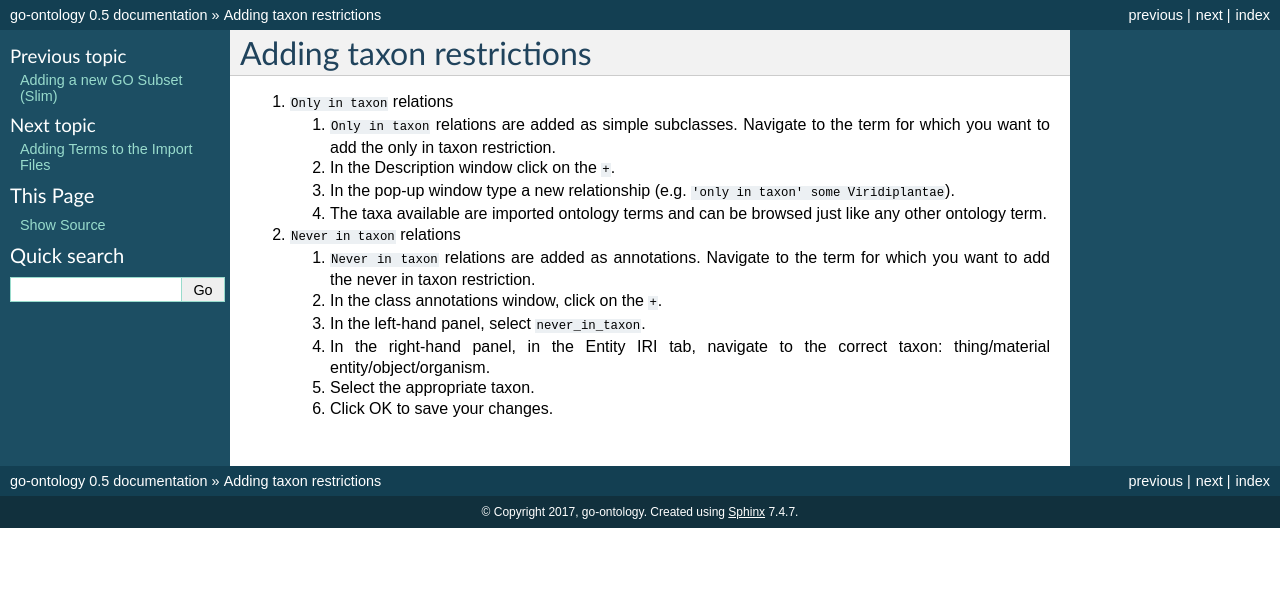
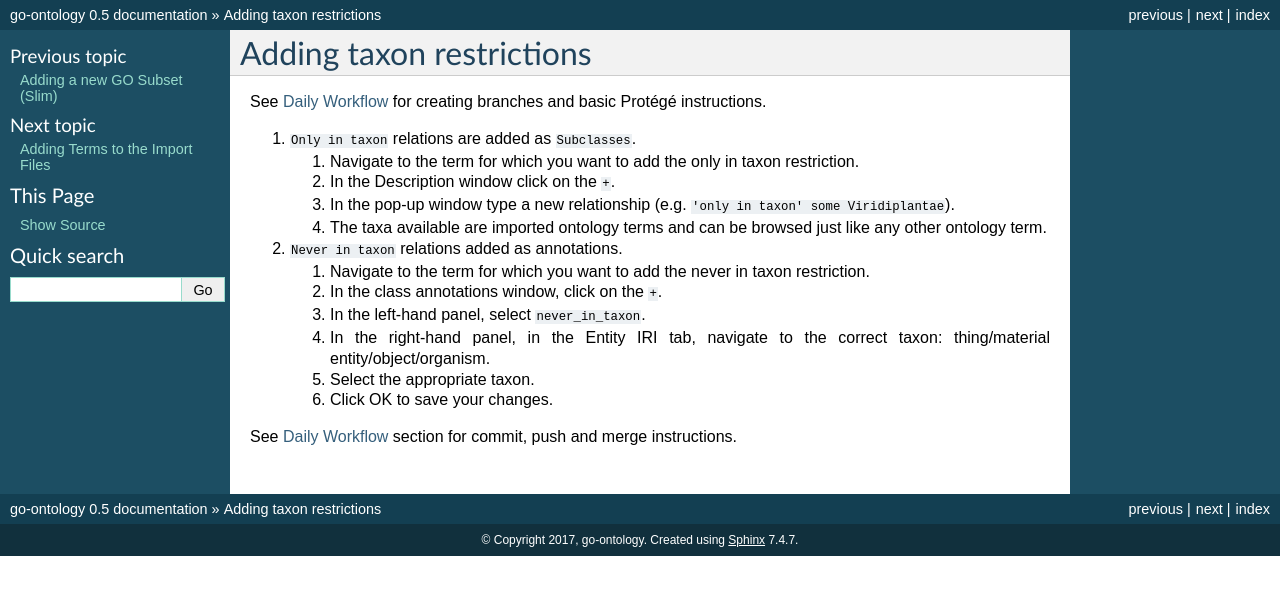
Before and after one commit to geneontology/go-ontology, a Sphinx documentation site: the page built from docs/TaxonRestriction.md, in a window 1280 px wide. Shown: the top 595 px of the page. Built offline with Sphinx 7.4.7, drawn with Linux system fonts in a browser that asks for light colours.

Commit message:
Update TaxonRestriction.md

````diff
--- a/docs/TaxonRestriction.md
+++ b/docs/TaxonRestriction.md
@@ -1,15 +1,19 @@
 # Adding taxon restrictions
+See [Daily Workflow](http://go-ontology.readthedocs.io/en/latest/Installgit.html#daily-workflow-updating-with-git-pull) for creating branches and basic Protégé instructions.
 
-1. ```Only in taxon``` relations
-   1.	```Only in taxon``` relations are added as simple subclasses. Navigate to the term for which you want to add the only in taxon restriction.
+1. ```Only in taxon``` relations are added as ```Subclasses```.
+   1.	Navigate to the term for which you want to add the only in taxon restriction.
    2.	In the Description window click on the ```+```.
    3.	In the pop-up window type a new relationship (e.g. ```'only in taxon' some Viridiplantae```).
    4.	The taxa available are imported ontology terms and can be browsed just like any other ontology term.
 
-2. ```Never in taxon``` relations
-   1.	```Never in taxon``` relations are added as annotations. Navigate to the term for which you want to add the never in taxon restriction.
+2. ```Never in taxon``` relations added as annotations.
+   1.	Navigate to the term for which you want to add the never in taxon restriction.
    2.	In the class annotations window, click on the ```+```.
    3.	In the left-hand panel, select ```never_in_taxon```.
    4.	In the right-hand panel, in the Entity IRI tab, navigate to the correct taxon: thing/material entity/object/organism.
    5.	Select the appropriate taxon.
    6.	Click OK to save your changes.
+
+
+See [Daily Workflow](http://go-ontology.readthedocs.io/en/latest/Installgit.html#daily-workflow-committing-pushing-and-merging-your-changes-to-the-repository) section for commit, push and merge instructions.
````
